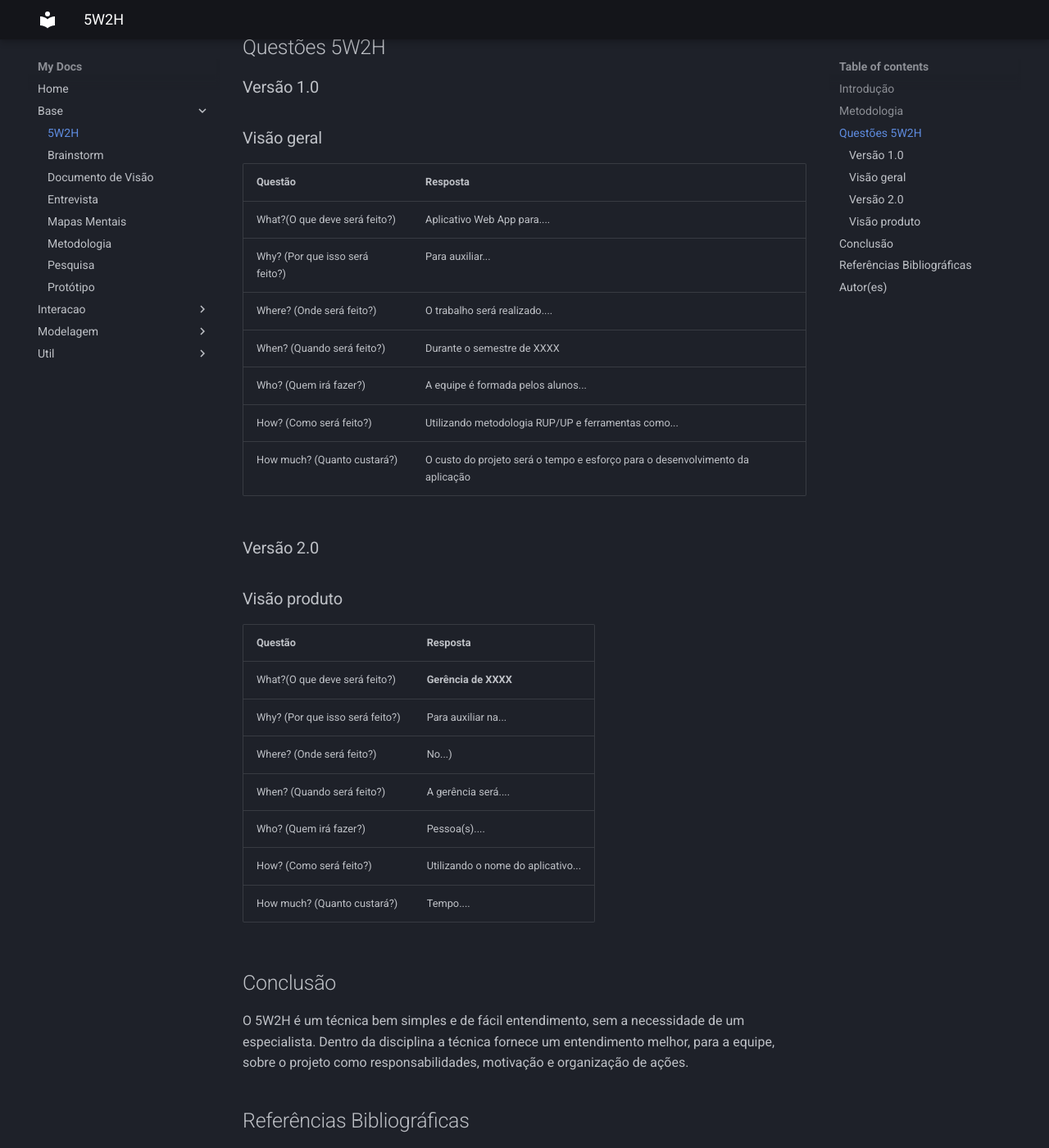
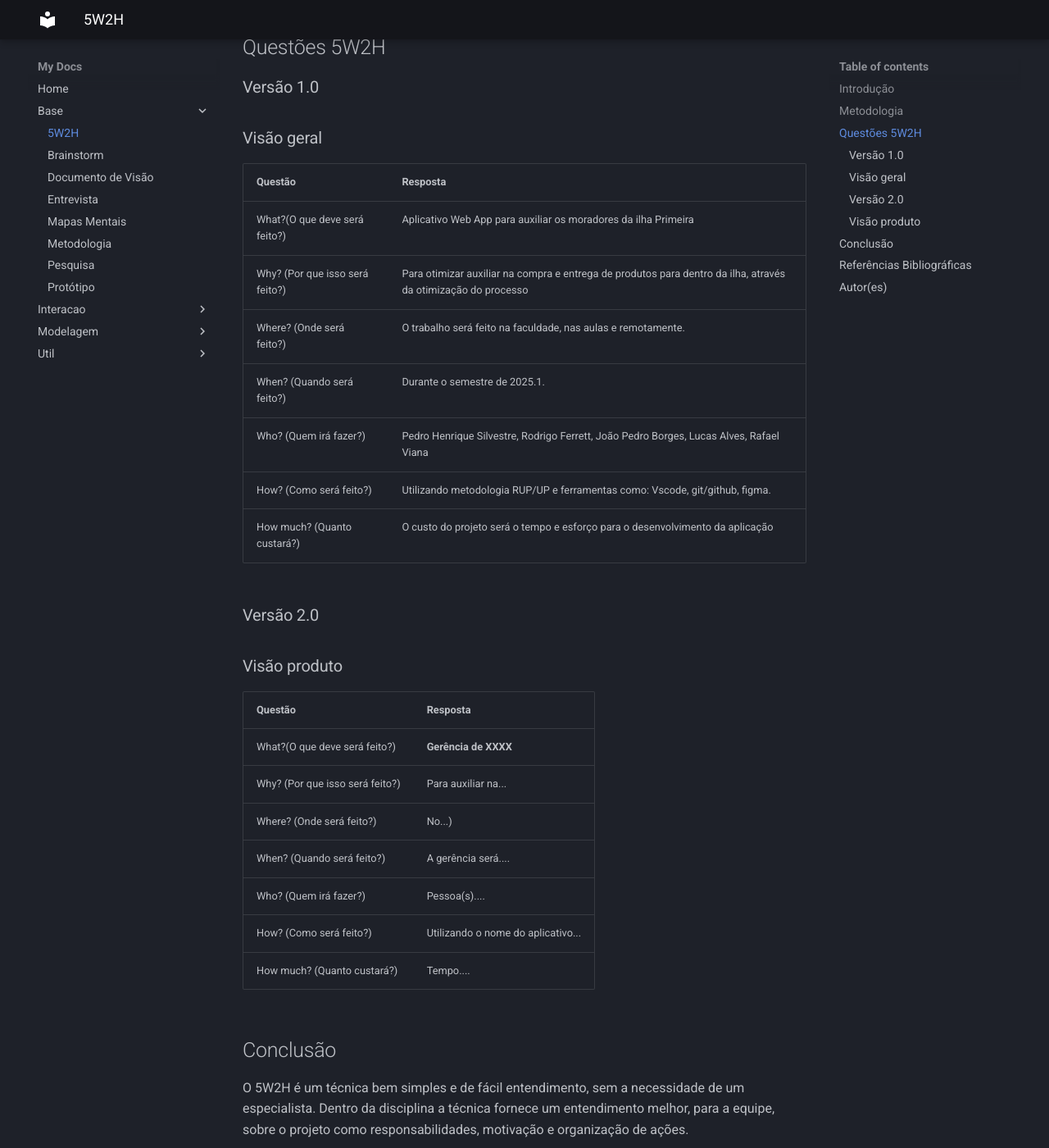
Before and after one commit to Projetos-de-Extensao/PBE_25.1_8001_VI, an MkDocs documentation site: the page built from docs/base/5w2h.md, in a window 1280 px wide and 1400 px high, scrolled down 526 px. Shown: the whole window at 82% size. Built offline with MkDocs 1.6.1 and Material for MkDocs 9.7.7, drawn with Linux system fonts in a browser that asks for light colours; some of the changed text lies outside the part shown.

Commit message:
5W2H e correcao de erros

```diff
--- a/docs/base/5w2h.md
+++ b/docs/base/5w2h.md
@@ -24,12 +24,12 @@ title: 5W2H
 
 |Questão|Resposta|
 |-------|--------|
-|What?(O que deve será feito?)|Aplicativo Web App para.... |
-|Why? (Por que isso será feito?)|Para auxiliar...|
-|Where? (Onde será feito?)|O trabalho será realizado....|
-|When? (Quando será feito?)|Durante o semestre de XXXX|
-|Who? (Quem irá fazer?)|A equipe é formada pelos alunos...|
-|How? (Como será feito?)|Utilizando metodologia RUP/UP e ferramentas como...|
+|What?(O que deve será feito?)|Aplicativo Web App para auxiliar os moradores da ilha Primeira|
+|Why? (Por que isso será feito?)|Para otimizar auxiliar na compra e entrega de produtos para dentro da ilha, através da otimização do processo|
+|Where? (Onde será feito?)|O trabalho será feito na faculdade, nas aulas e remotamente.|
+|When? (Quando será feito?)|Durante o semestre de 2025.1.|
+|Who? (Quem irá fazer?)|Pedro Henrique Silvestre, Rodrigo Ferrett, João Pedro Borges, Lucas Alves, Rafael Viana|
+|How? (Como será feito?)|Utilizando metodologia RUP/UP e ferramentas como: Vscode, git/github, figma.|
 |How much? (Quanto custará?)|O custo do projeto será o tempo e esforço para o desenvolvimento da aplicação|
 
 
@@ -61,5 +61,5 @@ O 5W2H é um técnica bem simples e de fácil entendimento, sem a necessidade de
 ## Autor(es)
 | Data | Versão | Descrição | Autor(es) |
 | -- | -- | -- | -- |
-| 24/08/20 | 1.0 | Criação do documento | xxx xxxx |
-| 09/09/20 | 2.0 | Adicionada visão produto | xxxx xxxx |
+| 27/03/25 | 1.0 | Criação do documento | Lucas Alves |
+| --/--/-- | 2.0 | Adicionada visão produto | xxxx xxxx |
```
Also changed, not shown: docs/base/mapa_mental.md (+1 -1 lines), docs/base/pesquisa.md (+1 -1 lines).
